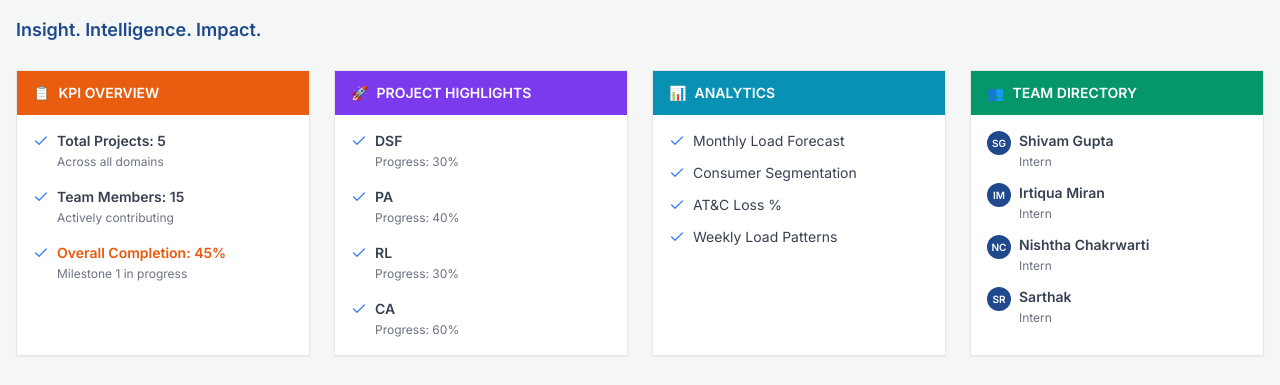
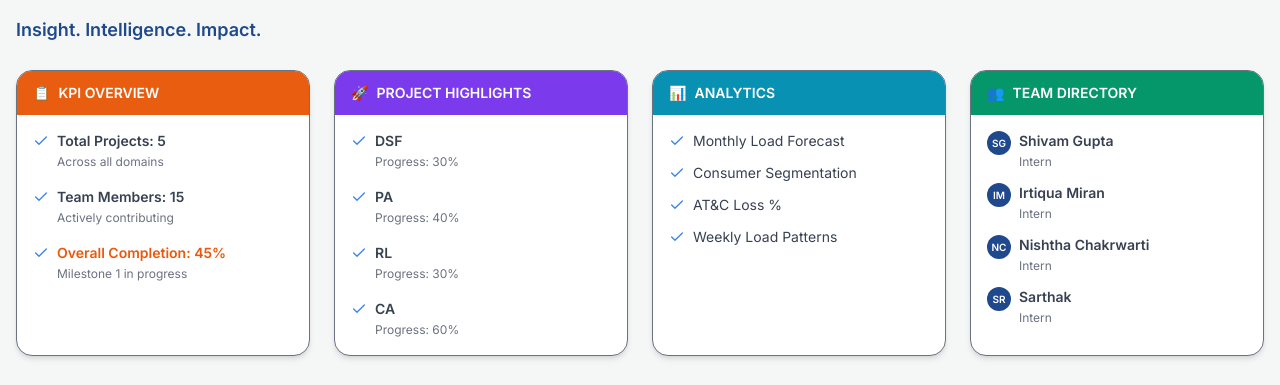
Before and after one commit to Abhishek-1702/D2, a React (Create React App) app: page / in a window 1280 px wide. Shown: the part 567-952 px from the top of the page. Built offline with nearby package versions, Linux system fonts and the light colour scheme; no server answers.

Commit message:
Update Dashboard.jsx

```diff
--- a/src/components/Dashboard.jsx
+++ b/src/components/Dashboard.jsx
@@ -34,7 +34,7 @@ export default function Dashboard({ language }) {
       <div className="grid grid-cols-1 sm:grid-cols-2 lg:grid-cols-4 gap-3 sm:gap-6 mb-8 sm:mb-10">
 
         {/* Column 1 */}
-        <div className="border border-gray-200 shadow-sm bg-white flex flex-col">
+       <div className="border border-gray-500 rounded-2xl shadow-md bg-white flex flex-col overflow-hidden">
           <div className="bg-[#e85d0f] text-white font-bold px-3 sm:px-4 py-2 sm:py-3 uppercase flex items-center gap-2 text-xs sm:text-sm">
              <span>📋</span> <span className="hidden sm:inline">KPI OVERVIEW</span><span className="sm:hidden">KPI</span>
           </div>
@@ -66,7 +66,7 @@ export default function Dashboard({ language }) {
         </div>
 
         {/* Column 2 */}
-        <div className="border border-gray-200 shadow-sm bg-white flex flex-col">
+        <div className="border border-gray-500 rounded-2xl shadow-md bg-white flex flex-col overflow-hidden">
           <div className="bg-[#7c3aed] text-white font-bold px-3 sm:px-4 py-2 sm:py-3 uppercase flex items-center gap-2 text-xs sm:text-sm">
              <span>🚀</span> <span className="hidden sm:inline">PROJECT HIGHLIGHTS</span><span className="sm:hidden">PROJECTS</span>
           </div>
@@ -86,7 +86,7 @@ export default function Dashboard({ language }) {
         </div>
 
         {/* Column 3 */}
-        <div className="border border-gray-200 shadow-sm bg-white flex flex-col">
+       <div className="border border-gray-500 rounded-2xl shadow-md bg-white flex flex-col overflow-hidden">
           <div className="bg-[#0891b2] text-white font-bold px-3 sm:px-4 py-2 sm:py-3 uppercase flex items-center gap-2 text-xs sm:text-sm">
              <span>📊</span> <span className="hidden sm:inline">ANALYTICS</span><span className="sm:hidden">ANALYTICS</span>
           </div>
@@ -113,7 +113,7 @@ export default function Dashboard({ language }) {
         </div>
 
         {/* Column 4 - Replaced with Team Members List to restore missing names if needed, or keep Activity summary */}
-        <div className="border border-gray-200 shadow-sm bg-white flex flex-col">
+        <div className="border border-gray-500 rounded-2xl shadow-md bg-white flex flex-col overflow-hidden">
           <div className="bg-[#059669] text-white font-bold px-3 sm:px-4 py-2 sm:py-3 uppercase flex items-center gap-2 text-xs sm:text-sm">
              <span>👥</span> <span className="hidden sm:inline">TEAM DIRECTORY</span><span className="sm:hidden">TEAM</span>
           </div>
```
